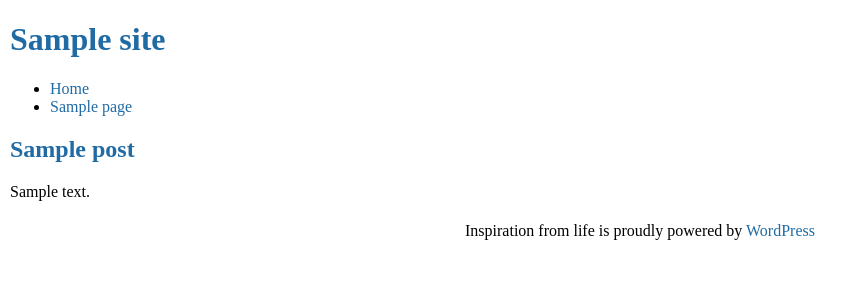
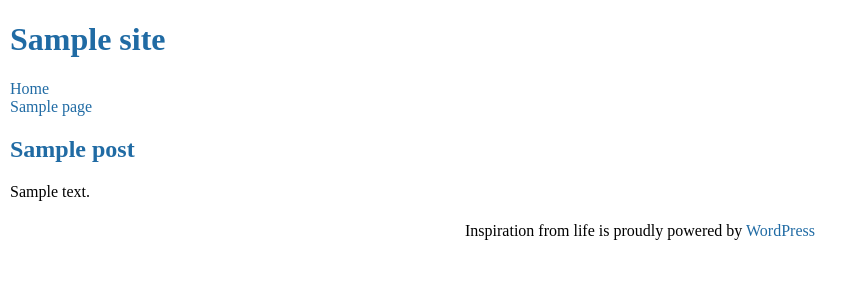
Before and after one commit to chengbo/chengbo.github.io, a WordPress theme: template index.php in a window 1280 px wide. Shown: the top 300 px of the page, without its empty margins (0-868 px from the left). Run offline with PHP 8.4 and a stand-in for WordPress, Linux system fonts and the light colour scheme; the site name, menu and one post (Sample post) are stand-ins, and other content is empty.

Commit message:
set a custom style to ul and li

```diff
--- a/style.css
+++ b/style.css
@@ -27,6 +27,12 @@ a:hover {
     color: #54a4de;
     text-decoration: none;
 }
+ul {
+    padding: 0;
+}
+li {
+    list-style: none;
+}
 #container {
     width: 100%;
     min-height: 100%;
```
